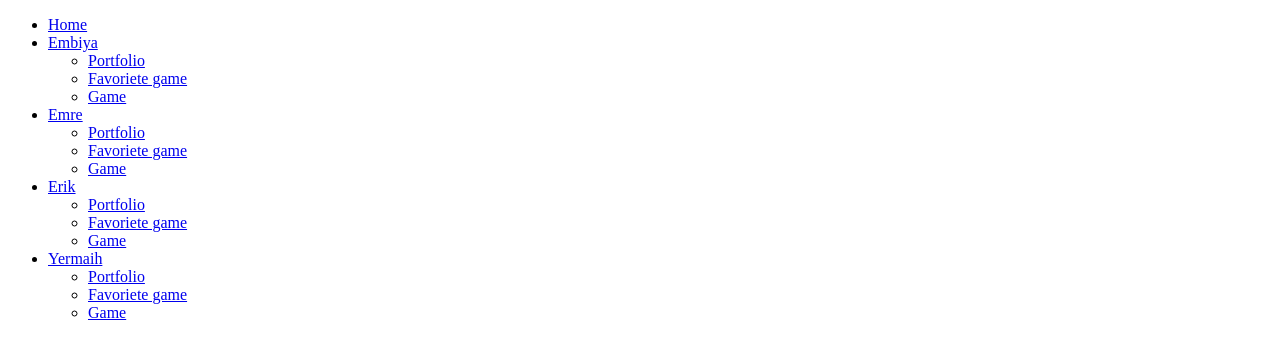
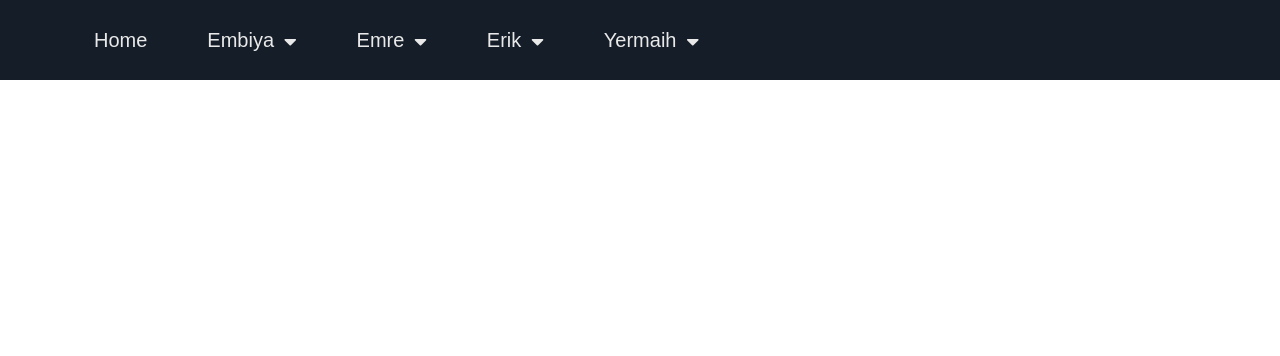
Before and after one commit to LamoKancho/Project-2, a plain HTML site: page Menu.html in a window 1280 px wide. Drawn offline with Linux system fonts and the light colour scheme.

Commit message:
menu verder

```diff
--- /dev/null
+++ b/Menu.css
@@ -0,0 +1,93 @@
+:root {
+    --color-primary: #0073ff;
+    --color-white: #e9e9e9;
+    --color-black: #141d28;
+    --color-black-1: #212b38;
+  }
+  * {
+    margin: 0;
+    padding: 0;
+    box-sizing: border-box;
+  }
+  body {
+    font-family: sans-serif;
+
+  }
+  .logo {
+    color: var(--color-white);
+    font-size: 30px;
+  }
+  .logo span {
+    color: var(--color-primary);
+  }
+  .menu-bar {
+    background-color: var(--color-black);
+    height: 80px;
+    width: 100%;
+    display: flex;
+    justify-content: space-between;
+    align-items: center;
+    padding: 0 5%;
+    position: relative;
+  }
+  .menu-bar ul {
+    list-style: none;
+    display: flex;
+  }
+  .menu-bar ul li {
+    /* width: 120px; */
+    padding: 10px 30px;
+    /* text-align: center; */
+    position: relative;
+  }
+  .menu-bar ul li a {
+    font-size: 20px;
+    color: var(--color-white);
+    text-decoration: none;
+    transition: all 0.3s;
+  }
+  .menu-bar ul li a:hover {
+    color: var(--color-primary);
+  }
+  .fas {
+    float: right;
+    margin-left: 10px;
+    padding-top: 3px;
+  }
+  /* dropdown menu style */
+  .dropdown-menu {
+    display: none;
+  }
+  .menu-bar ul li:hover .dropdown-menu {
+    display: block;
+    position: absolute;
+    left: 0;
+    top: 100%;
+    background-color: var(--color-black);
+  }
+  .menu-bar ul li:hover .dropdown-menu ul {
+    display: block;
+    margin: 10px;
+  }
+  .menu-bar ul li:hover .dropdown-menu ul li {
+    width: 150px;
+    padding: 10px;
+  }
+  .dropdown-menu-1 {
+    display: none;
+  }
+  .dropdown-menu ul li:hover .dropdown-menu-1 {
+    display: block;
+    position: absolute;
+    left: 150px;
+    top: 0;
+    background-color: var(--color-black);
+  }
+  .hero {
+    height: calc(100vh - 80px);
+    background-image: url(./bg.jpg);
+    background-position: center;
+  }
+  header{
+
+  }
--- a/Menu.html
+++ b/Menu.html
@@ -1,51 +1,57 @@
-<!DOCTYPE html>
 <html lang="en">
   <head>
-  <meta charset="UTF-8">
-  <meta http-equiv="X-UA-Compatible" content="IE=edge">
-  <meta name="viewport" content="width=device-width, initial-scale=1.0">
-  <title>Menu</title>
-  <link rel="stylesheet" href="Menu.css">
+    <meta charset="UTF-8" />
+    <meta name="viewport" content="width=device-width, initial-scale=1.0" />
+    <link rel="stylesheet" href="https://cdnjs.cloudflare.com/ajax/libs/font-awesome/5.15.1/css/all.min.css"/>
+    <link rel="stylesheet" href="Menu.css" />
+    <title>dropdown Menu</title>
   </head>
-<header>
-  <nav>
+  <body>
+    <div class="menu-bar">
       <ul>
-      <li><a href="Homepage.html">Home</a></li>
-      <li>
-        <a href="#0">Embiya</a>
+
+        <li><a href="#">Home</a></li>
+        <li><a href="#">Embiya <i class="fas fa-caret-down"></i></a>
+            <div class="dropdown-menu">
                 <ul>
-          <li><a href="#0">Portfolio</a></li>
-          <li><a href="#0">Favoriete game</a></li>
+                  <li><a href="#">Portfolio</a></li>
+                  <li><a href="#">Favoriete games</a></li>
                   <li><a href="Game_Embiya.html">Game</a></li>
                 </ul>
+              </div>
         </li>
-      <li>
-        <a href="#0">Emre</a>
+
+        <li><a href="#">Emre <i class="fas fa-caret-down"></i></a>
+          <div class="dropdown-menu">
               <ul>
-          <li><a href="#0">Portfolio</a></li>
-          <li><a href="#0">Favoriete game</a></li>
-          <li><a href="#0">Game</a></li>
+                <li><a href="#">Portfolio</a></li>
+                <li><a href="#">Favoriete games</a></li>
+                <li><a href="#">Game</a></li>
               </ul>
+            </div>
       </li>
-      <li>
-        <a href="#0">Erik</a>
+
+      <li><a href="#">Erik <i class="fas fa-caret-down"></i></a>
+        <div class="dropdown-menu">
             <ul>
-          <li><a href="#0">Portfolio</a></li>
-          <li><a href="#0">Favoriete game</a></li>
-          <li><a href="/Game_Erik.html">Game</a></li>
+              <li><a href="#">Portfolio</a></li>
+              <li><a href="#">Favoriete games</a></li>
+              <li><a href="#">Game</a></li>
             </ul>
+          </div>
     </li>
-      <li>
-        <a href="#0">Yermaih</a>
+
+    <li><a href="#">Yermaih<i class="fas fa-caret-down"></i></a>
+      <div class="dropdown-menu">
           <ul>
-          <li><a href="#0">Portfolio</a></li>
-          <li><a href="#0">Favoriete game</a></li>
-          <li><a href="/Game_yermaih.html">Game</a></li>
+            <li><a href="#">Portfolio</a></li>
+            <li><a href="#">Favoriete games</a></li>
+            <li><a href="#">Game</a></li>
           </ul>
+        </div>
       </li>
-  </nav>
-</header>
-<body>
 
+      </ul>
+    </div>
   </body>
 </html>
```
Also changed, not shown: Game_Embiya.html (+52 -1 lines), Game_Embiya.js (+10 -0 lines), MADEinHEAVEN.png (added). Lines whose indentation alone changed are shown as unchanged.
